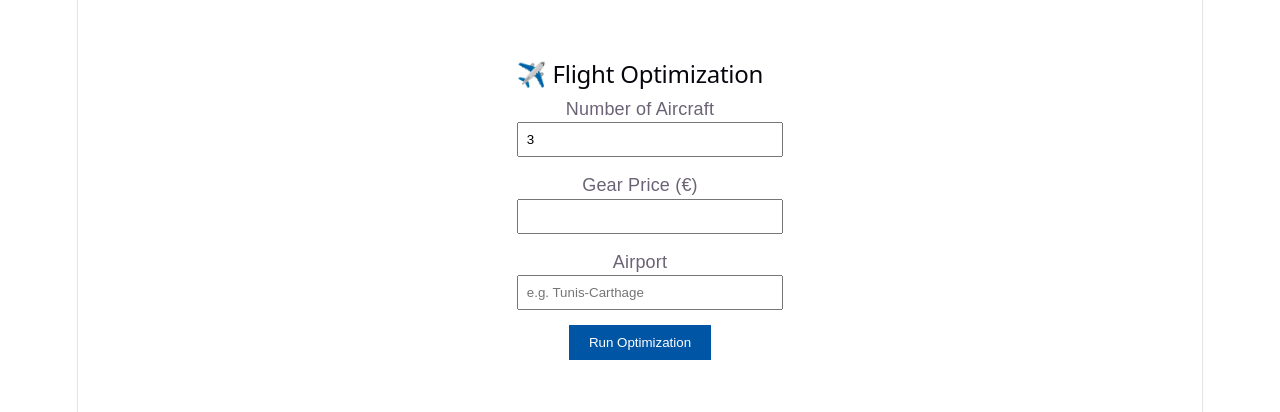
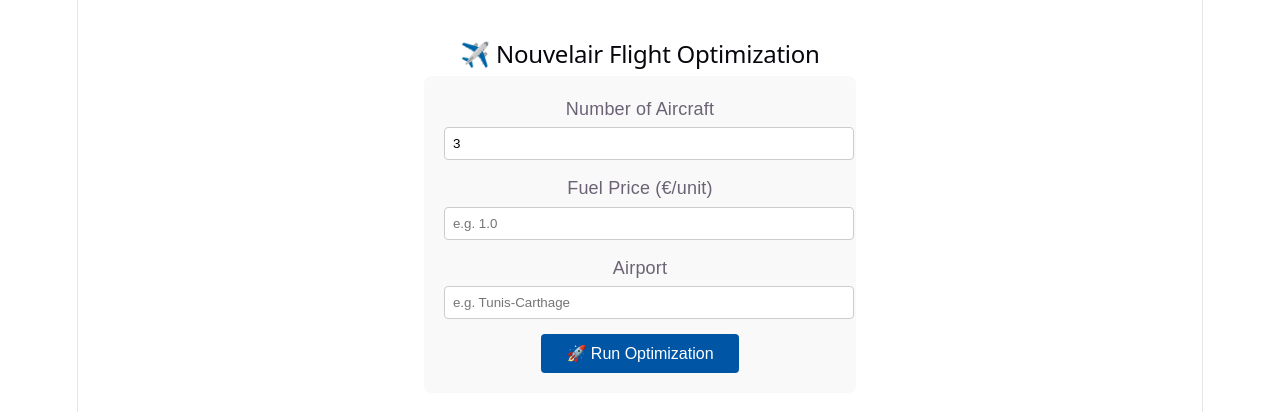
Before and after one commit to paplopikasso6-cyber/nouvelair-app, a React app in the folder frontend/: page /dashboard in a window 1280 px wide. Shown: the top 412 px of the page. Built offline with nearby package versions, Linux system fonts and the light colour scheme; sample sign-in values are in the browser's storage; the HTML template or start-up script is replaced by a standard one.

Commit message:
update dashboard with full results

```diff
--- a/frontend/src/pages/Dashboard.jsx
+++ b/frontend/src/pages/Dashboard.jsx
@@ -6,39 +6,107 @@
   const [gearPrice, setGearPrice] = useState("");
   const [airport, setAirport] = useState("");
   const [result, setResult] = useState(null);
+  const [loading, setLoading] = useState(false);
+  const [error, setError] = useState("");
 
   const handleSubmit = async () => {
-    const res = await axios.post("http://localhost:5000/api/optimize", {
+    setLoading(true);
+    setError("");
+    setResult(null);
+    try {
+      const res = await axios.post("https://nouvelair-backend.onrender.com/api/optimize", {
         planes, gear_price: gearPrice, airport
       });
       setResult(res.data);
+    } catch (e) {
+      setError("Optimization failed. Try again.");
+    }
+    setLoading(false);
   };
 
   return (
-    <div style={{ maxWidth:500, margin:"60px auto", fontFamily:"sans-serif" }}>
-      <h2>✈️ Flight Optimization</h2>
-      <label>Number of Aircraft</label>
+    <div style={{ maxWidth:700, margin:"40px auto", fontFamily:"sans-serif", padding:"0 20px" }}>
+      <h2>✈️ Nouvelair Flight Optimization</h2>
+
+      <div style={{ background:"#f9f9f9", padding:20, borderRadius:8, marginBottom:20 }}>
+        <label style={{ display:"block", marginBottom:5 }}>Number of Aircraft</label>
         <input type="number" value={planes}
           onChange={e => setPlanes(e.target.value)}
-        style={{ display:"block", width:"100%", marginBottom:15, padding:8 }} />
-      <label>Gear Price (€)</label>
-      <input type="number" value={gearPrice}
+          style={{ width:"100%", marginBottom:15, padding:8, borderRadius:4, border:"1px solid #ccc" }} />
+
+        <label style={{ display:"block", marginBottom:5 }}>Fuel Price (€/unit)</label>
+        <input type="number" value={gearPrice} placeholder="e.g. 1.0"
           onChange={e => setGearPrice(e.target.value)}
-        style={{ display:"block", width:"100%", marginBottom:15, padding:8 }} />
-      <label>Airport</label>
+          style={{ width:"100%", marginBottom:15, padding:8, borderRadius:4, border:"1px solid #ccc" }} />
+
+        <label style={{ display:"block", marginBottom:5 }}>Airport</label>
         <input placeholder="e.g. Tunis-Carthage" value={airport}
           onChange={e => setAirport(e.target.value)}
-        style={{ display:"block", width:"100%", marginBottom:15, padding:8 }} />
-      <button onClick={handleSubmit}
-        style={{ padding:"10px 20px", background:"#0055a5", color:"white", border:"none", cursor:"pointer" }}>
-        Run Optimization
+          style={{ width:"100%", marginBottom:15, padding:8, borderRadius:4, border:"1px solid #ccc" }} />
+
+        <button onClick={handleSubmit} disabled={loading}
+          style={{ padding:"10px 25px", background:"#0055a5", color:"white", border:"none", borderRadius:4, cursor:"pointer", fontSize:16 }}>
+          {loading ? "⏳ Running..." : "🚀 Run Optimization"}
         </button>
+      </div>
+
+      {error && <p style={{ color:"red" }}>{error}</p>}
+
       {result && (
-        <div style={{ marginTop:30, padding:15, background:"#f0f8ff", borderRadius:8 }}>
-          <h3>Result</h3>
-          <p>Status: <strong>{result.status}</strong></p>
-          <p>Total Cost: <strong>{result.total_cost} €</strong></p>
+        <div>
+          {/* Summary */}
+          <div style={{ background:"#e8f5e9", padding:15, borderRadius:8, marginBottom:20 }}>
+            <h3 style={{ margin:0 }}>✅ {result.status}</h3>
             <p>Airport: <strong>{result.airport}</strong></p>
+            <p>Aircraft used: <strong>{result.planes}</strong></p>
+            <p style={{ fontSize:20 }}>Total Cost: <strong>{result.total_cost.toLocaleString()} €</strong></p>
+          </div>
+
+          {/* Cost Breakdown */}
+          <div style={{ background:"#fff3e0", padding:15, borderRadius:8, marginBottom:20 }}>
+            <h3>📊 Cost Breakdown</h3>
+            {Object.entries(result.cost_breakdown).map(([key, val]) => (
+              <div key={key} style={{ display:"flex", justifyContent:"space-between", marginBottom:5 }}>
+                <span style={{ textTransform:"capitalize" }}>
+                  {key === "fuel" ? "⛽ Fuel" :
+                   key === "delays" ? "⏰ Delays" :
+                   key === "night" ? "🌙 Night Flights" :
+                   key === "maintenance" ? "🔧 Maintenance" :
+                   "🚁 Repositioning"}
+                </span>
+                <strong>{val.toLocaleString()} €</strong>
+              </div>
+            ))}
+          </div>
+
+          {/* Schedule */}
+          <div style={{ background:"#e3f2fd", padding:15, borderRadius:8 }}>
+            <h3>🗓️ Flight Schedule</h3>
+            <table style={{ width:"100%", borderCollapse:"collapse" }}>
+              <thead>
+                <tr style={{ background:"#0055a5", color:"white" }}>
+                  <th style={{ padding:8 }}>Plane</th>
+                  <th style={{ padding:8 }}>Flight</th>
+                  <th style={{ padding:8 }}>Departure</th>
+                  <th style={{ padding:8 }}>Return</th>
+                  <th style={{ padding:8 }}>Duration</th>
+                  <th style={{ padding:8 }}>Cost</th>
+                </tr>
+              </thead>
+              <tbody>
+                {result.schedule.map((s, i) => (
+                  <tr key={i} style={{ background: i%2===0 ? "#fff" : "#f0f7ff", textAlign:"center" }}>
+                    <td style={{ padding:8 }}>✈️ {s.plane}</td>
+                    <td style={{ padding:8 }}>Vol {s.flight}</td>
+                    <td style={{ padding:8 }}>{s.departure}</td>
+                    <td style={{ padding:8 }}>{s.return}</td>
+                    <td style={{ padding:8 }}>{s.duration}</td>
+                    <td style={{ padding:8 }}>{s.cost.toLocaleString()} €</td>
+                  </tr>
+                ))}
+              </tbody>
+            </table>
+          </div>
         </div>
       )}
     </div>
```
Lines whose indentation alone changed are shown as unchanged.
